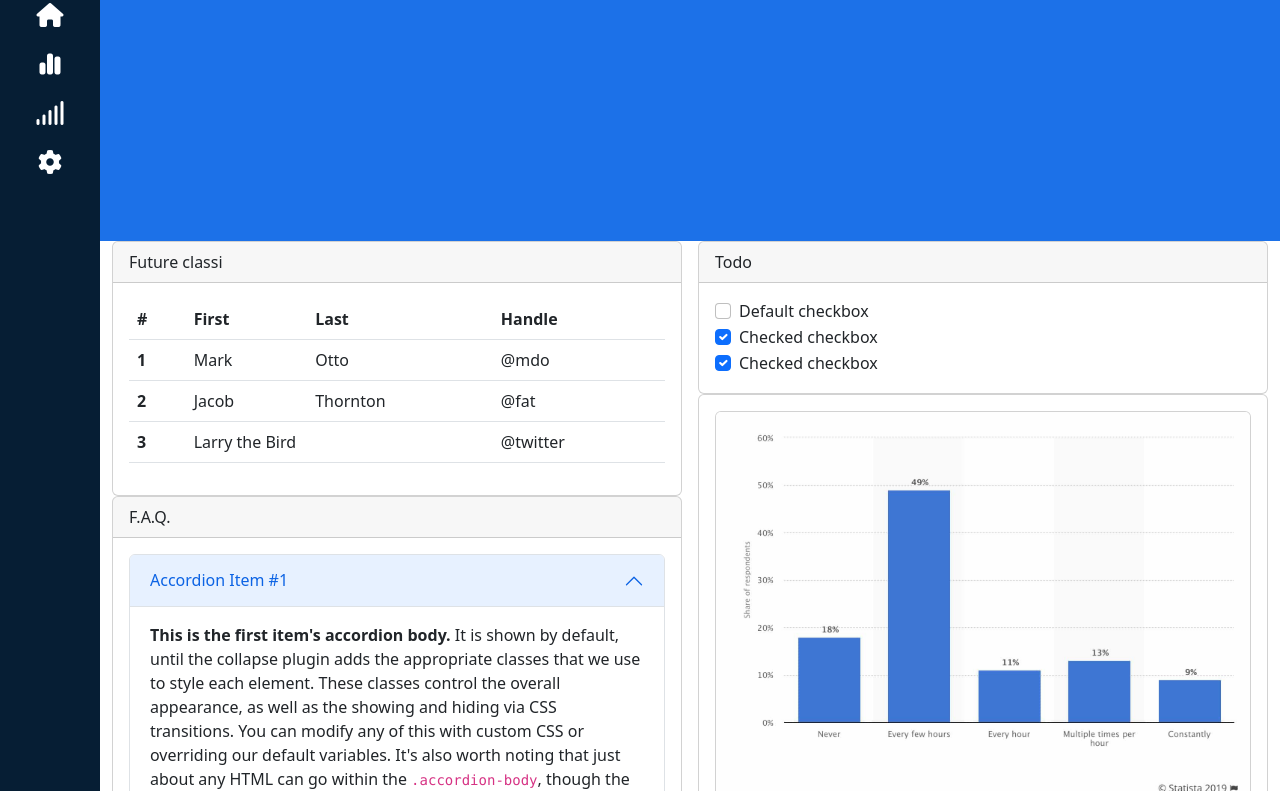
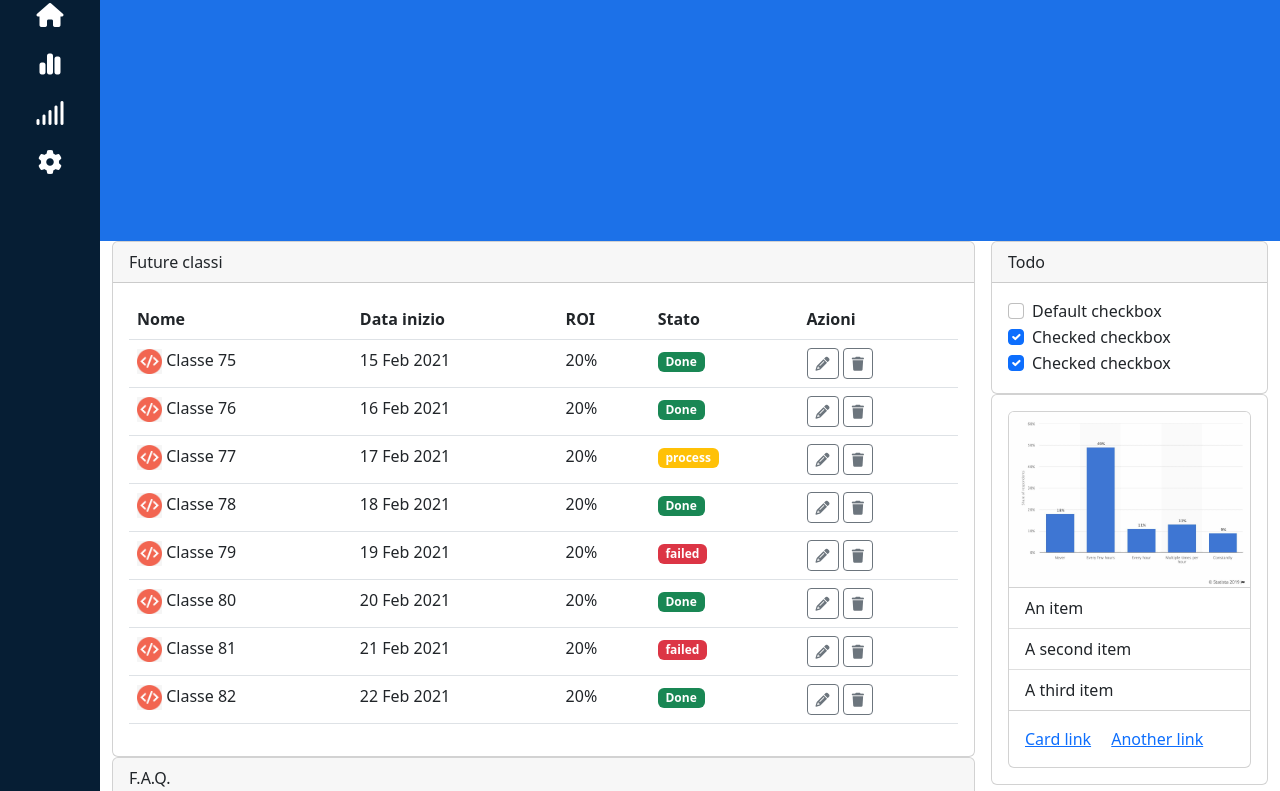
Before and after one commit to AlessandroFacci/html-css-bootstrap-dashboard, a plain HTML site: page index.html in a window 1280 px wide. Shown: the part 105-896 px from the top of the page. Drawn offline with nearby package versions, Linux system fonts and the light colour scheme.

Commit message:
html and css: edit card

```diff
--- a/css/style.css
+++ b/css/style.css
@@ -52,3 +52,7 @@ ul.navbar-nav li {
   width: calc(100vw - 100px);
   height: calc(100vh - 250px);
 }
+
+td img {
+  width: 25px;
+}
--- a/index.html
+++ b/index.html
@@ -95,7 +95,7 @@
             <div class="container-fluid">
               <div class="row g-3">
                 <!-- first col -->
-                <div class="col-12 col-lg-6">
+                <div class="col-12 col-xl-9">
                   <!-- card -->
                   <div class="card">
                     <div class="card-header">Future classi</div>
@@ -103,29 +103,117 @@
                       <table class="table">
                         <thead>
                           <tr>
-                            <th scope="col">#</th>
-                            <th scope="col">First</th>
-                            <th scope="col">Last</th>
-                            <th scope="col">Handle</th>
+                            <th scope="col">Nome</th>
+                            <th scope="col">Data inizio</th>
+                            <th scope="col">ROI</th>
+                            <th scope="col">Stato</th>
+                            <th scope="col">Azioni</th>
                           </tr>
                         </thead>
                         <tbody>
                           <tr>
-                            <th scope="row">1</th>
-                            <td>Mark</td>
-                            <td>Otto</td>
-                            <td>@mdo</td>
+                            <td>
+                              <img src="./img/class-avatar.jpg" alt="class-avatar"> Classe 75
+                            </td>
+                            <td>15 Feb 2021</td>
+                            <td>20%</td>
+                            <td><span class="badge text-bg-success">Done</span>
+                            </td>
+                            <td>
+                              <button type="button" class="btn btn-outline-secondary btn-sm"><i class="fa-solid fa-pencil"></i></button>
+                              <button type="button" class="btn btn-outline-secondary btn-sm"><i class="fa-solid fa-trash"></i></button>
+                            </td>
                           </tr>
                           <tr>
-                            <th scope="row">2</th>
-                            <td>Jacob</td>
-                            <td>Thornton</td>
-                            <td>@fat</td>
+                            <td>
+                              <img src="./img/class-avatar.jpg" alt="class-avatar"> Classe 76
+                            </td>
+                            <td>16 Feb 2021</td>
+                            <td>20%</td>
+                            <td><span class="badge text-bg-success">Done</span>
+                            </td>
+                            <td>
+                              <button type="button" class="btn btn-outline-secondary btn-sm"><i class="fa-solid fa-pencil"></i></button>
+                              <button type="button" class="btn btn-outline-secondary btn-sm"><i class="fa-solid fa-trash"></i></button>
+                            </td>
                           </tr>
                           <tr>
-                            <th scope="row">3</th>
-                            <td colspan="2">Larry the Bird</td>
-                            <td>@twitter</td>
+                            <td>
+                              <img src="./img/class-avatar.jpg" alt="class-avatar"> Classe 77
+                            </td>
+                            <td>17 Feb 2021</td>
+                            <td>20%</td>
+                            <td><span class="badge text-bg-warning text-white">process</span>
+                            </td>
+                            <td>
+                              <button type="button" class="btn btn-outline-secondary btn-sm"><i class="fa-solid fa-pencil"></i></button>
+                              <button type="button" class="btn btn-outline-secondary btn-sm"><i class="fa-solid fa-trash"></i></button>
+                            </td>
+                          </tr>
+                          <tr>
+                            <td>
+                              <img src="./img/class-avatar.jpg" alt="class-avatar"> Classe 78
+                            </td>
+                            <td>18 Feb 2021</td>
+                            <td>20%</td>
+                            <td><span class="badge text-bg-success">Done</span>
+                            </td>
+                            <td>
+                              <button type="button" class="btn btn-outline-secondary btn-sm"><i class="fa-solid fa-pencil"></i></button>
+                              <button type="button" class="btn btn-outline-secondary btn-sm"><i class="fa-solid fa-trash"></i></button>
+                            </td>
+                          </tr>
+                          <tr>
+                            <td>
+                              <img src="./img/class-avatar.jpg" alt="class-avatar"> Classe 79
+                            </td>
+                            <td>19 Feb 2021</td>
+                            <td>20%</td>
+                            <td><span class="badge text-bg-danger">failed</span>
+                            </td>
+                            <td>
+                              <button type="button" class="btn btn-outline-secondary btn-sm"><i class="fa-solid fa-pencil"></i></button>
+                              <button type="button" class="btn btn-outline-secondary btn-sm"><i class="fa-solid fa-trash"></i></button>
+                            </td>
+                          </tr>
+                          <tr>
+                            <td>
+                              <img src="./img/class-avatar.jpg" alt="class-avatar"> Classe 80
+                            </td>
+                            <td>20 Feb 2021</td>
+                            <td>20%</td>
+                            <td><span class="badge text-bg-success">Done</span>
+                            </td>
+                            <td>
+                              <button type="button" class="btn btn-outline-secondary btn-sm"><i class="fa-solid fa-pencil"></i></button>
+                              <button type="button" class="btn btn-outline-secondary btn-sm"><i class="fa-solid fa-trash"></i></button>
+                            </td>
+                          </tr>
+                          <tr>
+                            <td>
+                              <img src="./img/class-avatar.jpg" alt="class-avatar"> Classe 81
+                            </td>
+                            <td>21 Feb 2021</td>
+                            <td>20%</td>
+                            <td><span class="badge text-bg-danger">failed</span>
+                            </td>
+                            <td>
+                              <button type="button" class="btn btn-outline-secondary btn-sm"><i class="fa-solid fa-pencil"></i></button>
+                              <button type="button" class="btn btn-outline-secondary btn-sm"><i class="fa-solid fa-trash"></i></button>
+                            </td>
+                          </tr>
+                          <tr>
+                            <td>
+                              <img src="./img/class-avatar.jpg" alt="class-avatar"> Classe 82
+                            </td>
+                            <td>22 Feb 2021</td>
+                            <td>20%</td>
+                            <td><span class="badge text-bg-success">Done</span>
+                            </td>
+                            <td>
+                              <button type="button" class="btn btn-outline-secondary btn-sm"><i class="fa-solid fa-pencil"></i></button>
+                              <button type="button" class="btn btn-outline-secondary btn-sm"><i class="fa-solid fa-trash"></i></button>
+                            </td>
                           </tr>
                         </tbody>
                       </table>
@@ -249,7 +337,7 @@
                   </div>
                 </div>
                 <!-- second col -->
-                <div class="col-12 col-lg-6">
+                <div class="col-12 col-lg-3">
                   <!-- card -->
                   <div class="card">
                     <div class="card-header">Todo</div>
```
